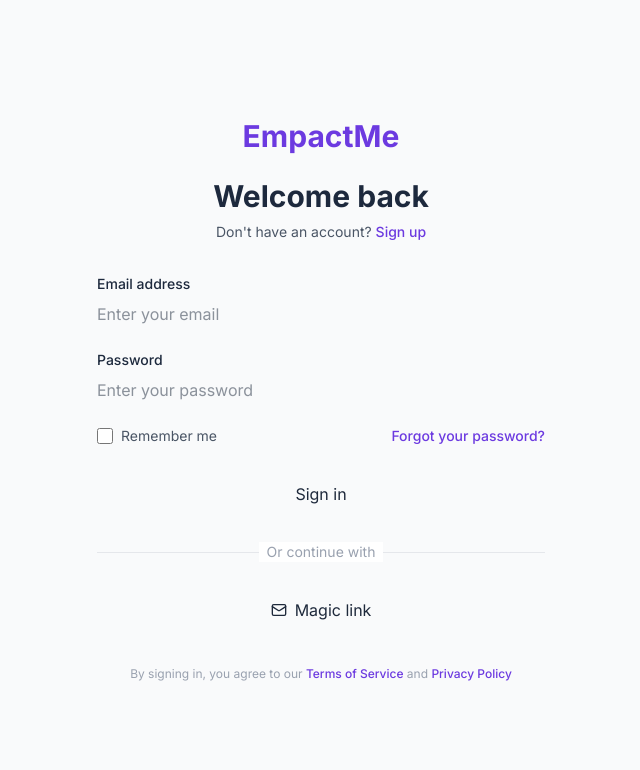
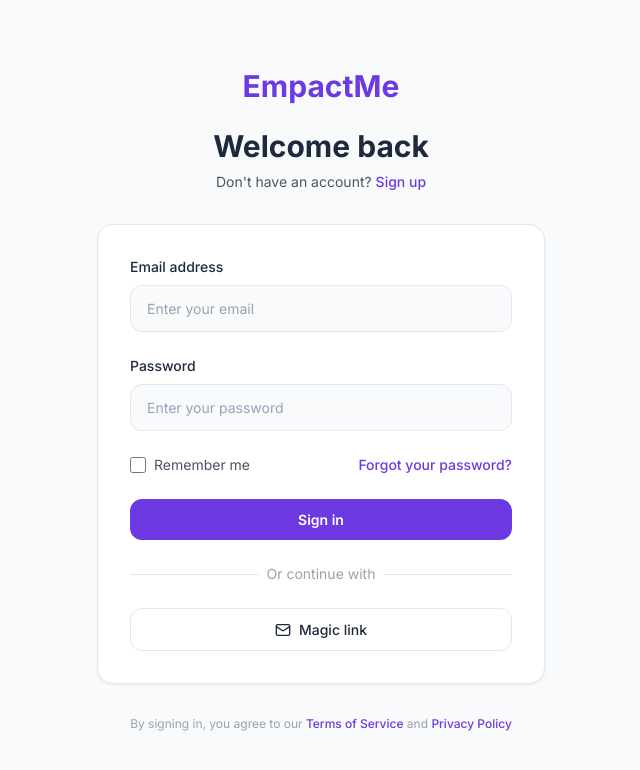
Before and after one commit to Gull-Stack/empactme-app, a Next.js app: page /login in a window 1280 px wide. Shown: the top 770 px of the page, without its empty margins (319-959 px from the left). Built offline with nearby package versions, Linux system fonts and the light colour scheme.

Commit message:
Bot Bogey: Add component CSS classes - cards, buttons, inputs, badges

```diff
--- a/src/app/globals.css
+++ b/src/app/globals.css
@@ -29,3 +29,87 @@
   font-family: var(--font-sans);
   color: var(--color-text-primary);
 }
+
+/* Reusable component classes */
+.card {
+  background-color: #fff;
+  border-radius: 1rem;
+  border: 1px solid var(--color-border);
+  box-shadow: 0 1px 3px 0 rgba(0,0,0,0.06), 0 1px 2px -1px rgba(0,0,0,0.06);
+}
+
+.card-content {
+  padding: 2rem;
+}
+
+.btn-primary {
+  display: inline-flex;
+  align-items: center;
+  justify-content: center;
+  padding: 0.625rem 1.5rem;
+  background-color: var(--color-brand-purple);
+  color: #fff;
+  font-weight: 600;
+  font-size: 0.875rem;
+  border-radius: 0.75rem;
+  border: none;
+  cursor: pointer;
+  transition: background-color 0.15s, box-shadow 0.15s;
+}
+.btn-primary:hover {
+  background-color: var(--color-brand-purple-dark);
+  box-shadow: 0 4px 14px rgba(108, 58, 224, 0.3);
+}
+
+.btn-secondary {
+  display: inline-flex;
+  align-items: center;
+  justify-content: center;
+  padding: 0.625rem 1.5rem;
+  background-color: #fff;
+  color: var(--color-text-primary);
+  font-weight: 500;
+  font-size: 0.875rem;
+  border-radius: 0.75rem;
+  border: 1px solid var(--color-border);
+  cursor: pointer;
+  transition: background-color 0.15s, border-color 0.15s;
+}
+.btn-secondary:hover {
+  background-color: var(--color-surface-tertiary);
+  border-color: var(--color-brand-purple);
+}
+
+.form-input {
+  display: block;
+  width: 100%;
+  padding: 0.75rem 1rem;
+  font-size: 0.875rem;
+  color: var(--color-text-primary);
+  background-color: var(--color-surface-secondary);
+  border: 1px solid var(--color-border);
+  border-radius: 0.75rem;
+  outline: none;
+  transition: border-color 0.15s, box-shadow 0.15s;
+}
+.form-input::placeholder {
+  color: var(--color-text-muted);
+}
+.form-input:focus {
+  border-color: var(--color-brand-purple);
+  box-shadow: 0 0 0 3px rgba(108, 58, 224, 0.1);
+}
+
+.badge {
+  display: inline-flex;
+  align-items: center;
+  padding: 0.125rem 0.625rem;
+  font-size: 0.75rem;
+  font-weight: 600;
+  border-radius: 9999px;
+}
+.badge-success { background-color: #d1fae5; color: #065f46; }
+.badge-warning { background-color: #fef3c7; color: #92400e; }
+.badge-info { background-color: #dbeafe; color: #1e40af; }
+.badge-purple { background-color: var(--color-brand-purple-light); color: var(--color-brand-purple-dark); }
+.badge-gray { background-color: #f1f5f9; color: #475569; }
```
